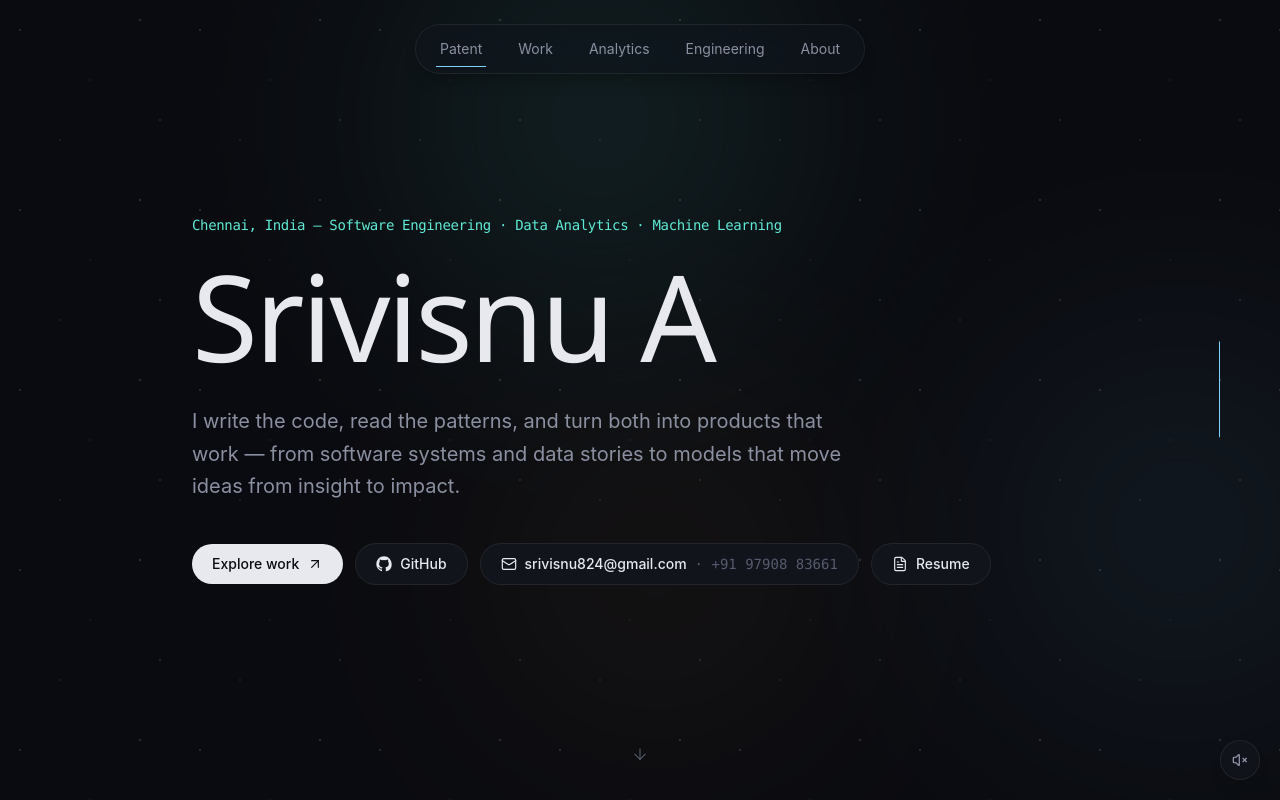
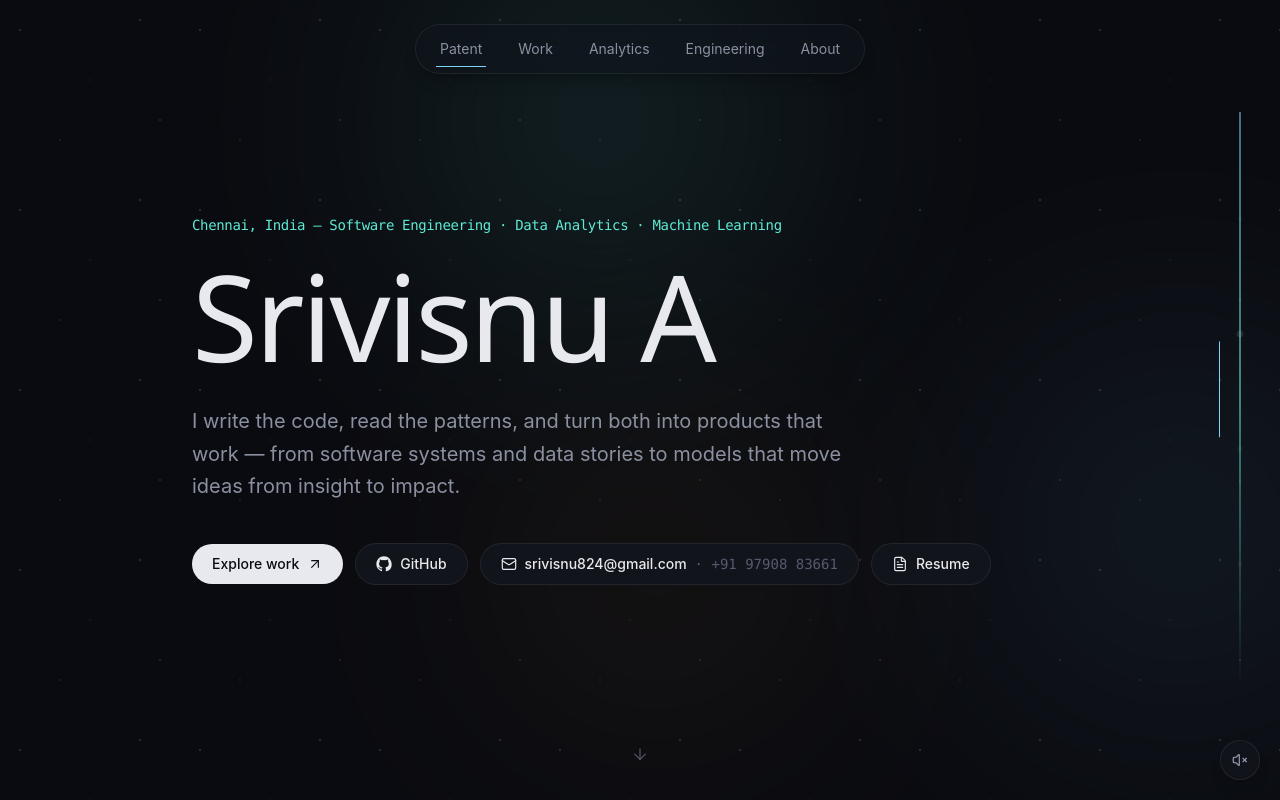
Before and after one commit to srivisnuA/portfolio, a Next.js app: page / in a window 1280 px wide. Shown: the top 800 px of the page. Built offline with nearby package versions, Linux system fonts and the light colour scheme.

Commit message:
Add scroll-driven rocket journey to portfolio

```diff
--- a/app/page.tsx
+++ b/app/page.tsx
@@ -2,6 +2,7 @@ import Nav from "@/components/Nav";
 import MeshBackdrop from "@/components/MeshBackdrop";
 import ScrollProgress from "@/components/ScrollProgress";
 import CustomCursor from "@/components/CustomCursor";
+import ScrollJourney from "@/components/ScrollJourney";
 import Hero from "@/components/Hero";
 import FeaturedPatent from "@/components/FeaturedPatent";
 import EngineeringWorks from "@/components/EngineeringWorks";
@@ -15,6 +16,7 @@ export default function Home() {
       <CustomCursor />
       <Nav />
       <ScrollProgress />
+      <ScrollJourney />
       <main>
         <Hero />
         <FeaturedPatent />
```
